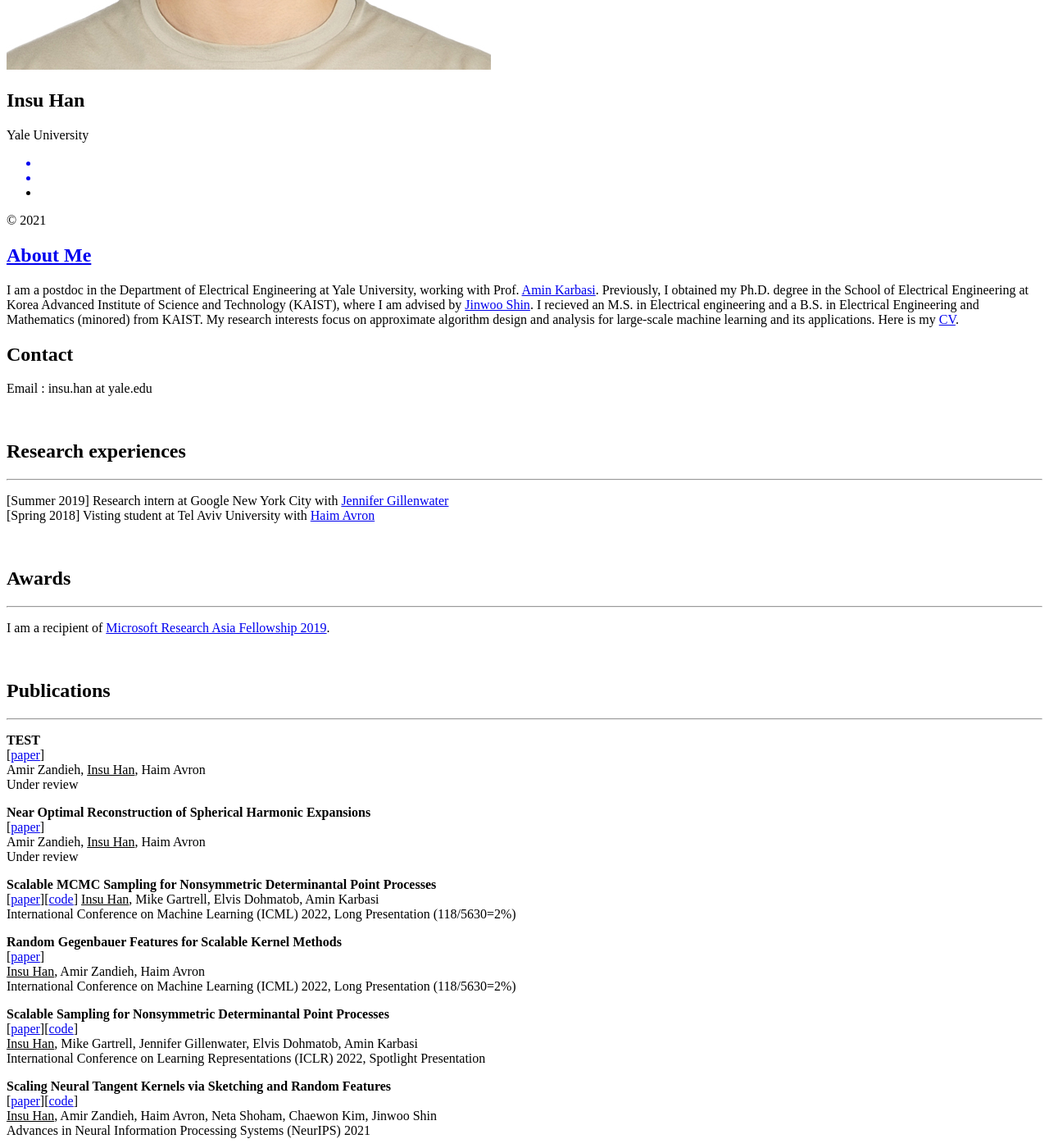
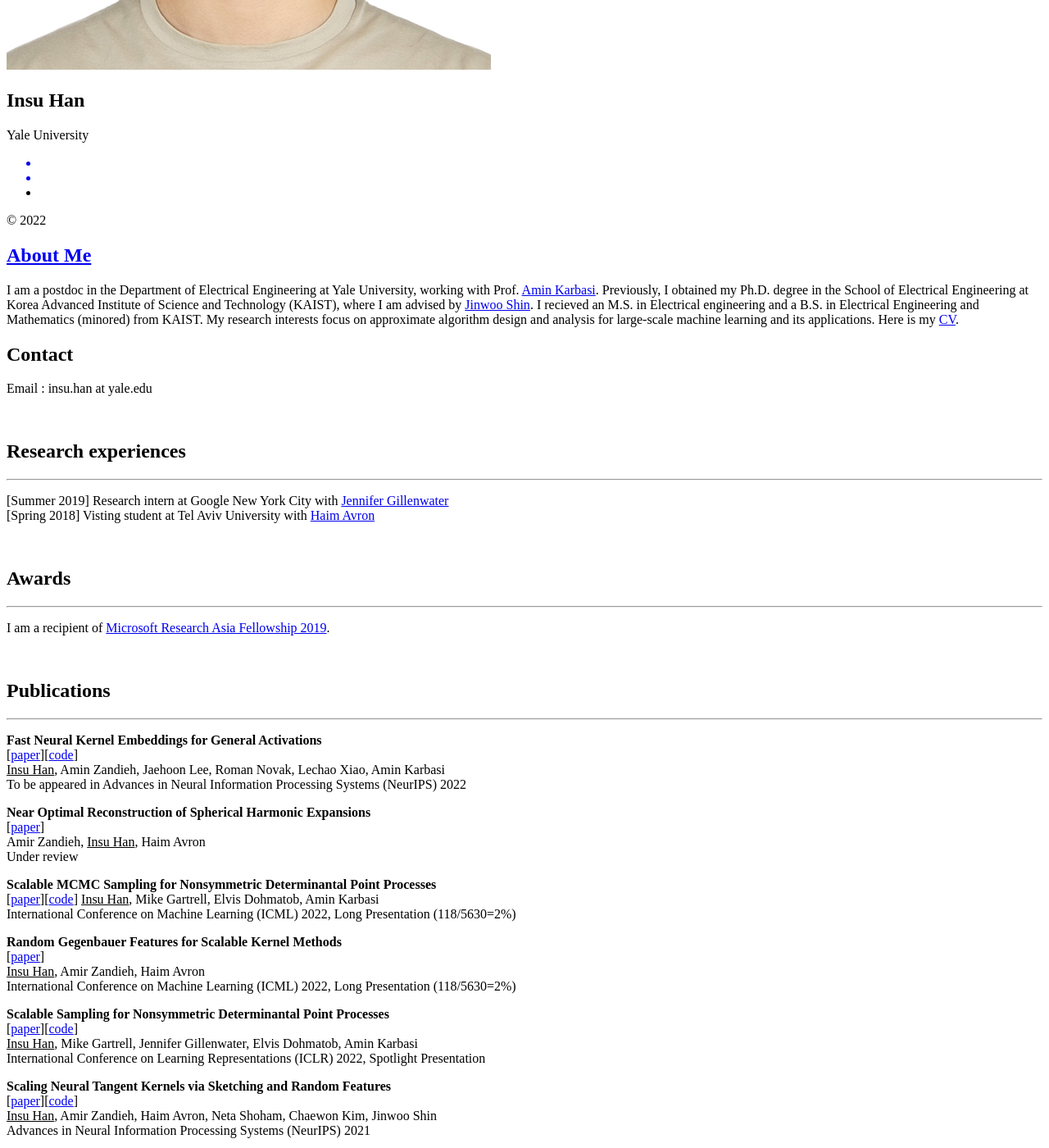
Before and after one commit to insuhan/insuhan.github.io, a Jekyll site: the page built from _posts/2019-10-12-about-me.markdown, in a window 1280 px wide and 1400 px high, scrolled down 614 px. Shown: the whole window at 82% size. Built offline with Jekyll 4.4.1, drawn with Linux system fonts in a browser that asks for light colours; a style sheet for code colours, icons or effects is not loaded.

Commit message:
Updated in Sep 2022

```diff
--- a/_layouts/default.html
+++ b/_layouts/default.html
@@ -22,7 +22,7 @@
                 {%- endif -%}
 				<a href="https://scholar.google.com/citations?hl=en&user=0w39xsoAAAAJ"><li><i class="ai ai-google-scholar-square ai-1x"></i></a>
 			</ul>
-			<p>&copy; 2021</p>
+			<p>&copy; 2022</p>
 		</section>
 		<section class="content">
 			{{ content }}
--- a/_posts/2019-10-12-about-me.markdown
+++ b/_posts/2019-10-12-about-me.markdown
@@ -36,10 +36,10 @@ I am a recipient of [Microsoft Research Asia Fellowship 2019]. <br/>
 ## Publications
 -----
 
-**TEST** <br/>
-[[paper][gegen_recon_paper]]<br/>
-Amir Zandieh, <U>Insu Han</U>, Haim Avron<br/>
-Under review
+**Fast Neural Kernel Embeddings for General Activations** <br/>
+[[paper][fast_neural_kernel_paper]][[code][fast_neural_kernel_code]]<br/>
+<U>Insu Han</U>, Amin Zandieh, Jaehoon Lee, Roman Novak, Lechao Xiao, Amin Karbasi<br/>
+To be appeared in Advances in Neural Information Processing Systems (NeurIPS) 2022
 <br/>
 
 **Near Optimal Reconstruction of Spherical Harmonic Expansions** <br/>
```
Also changed, not shown: 5 other files.
